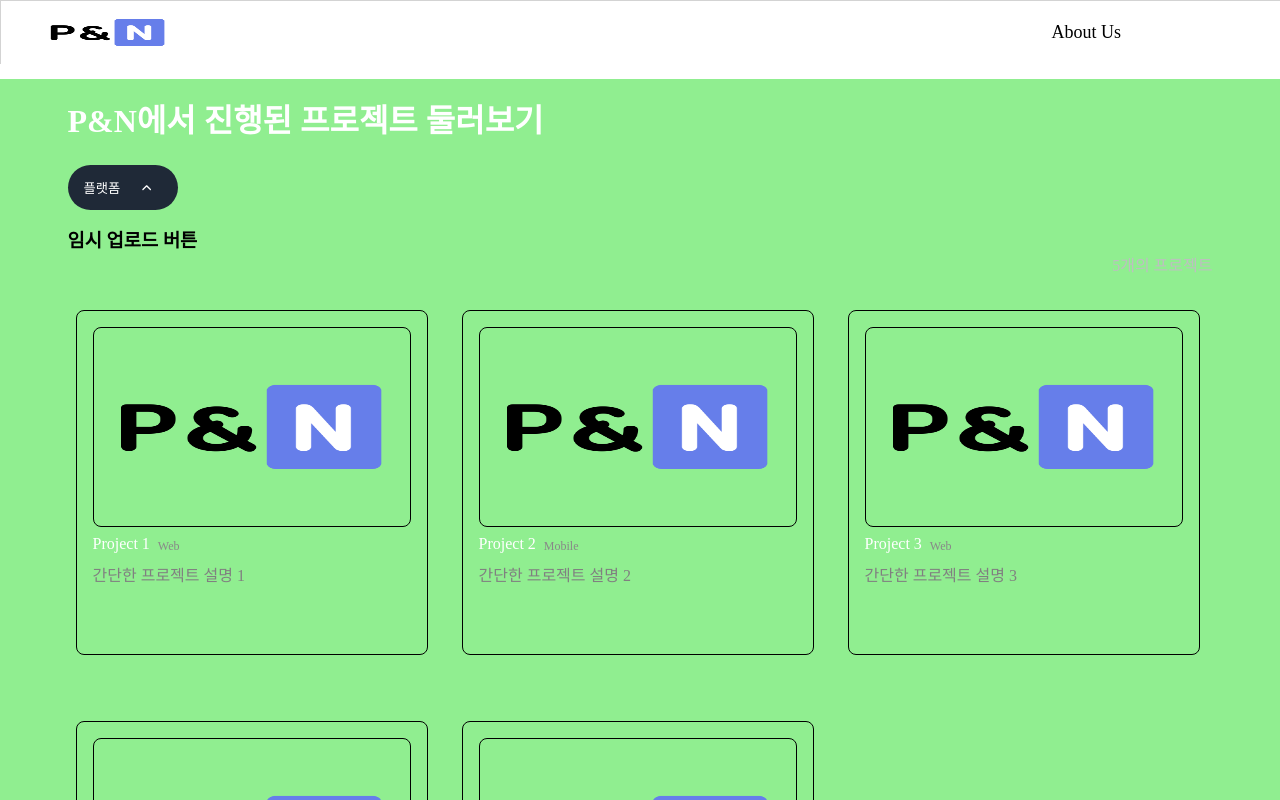
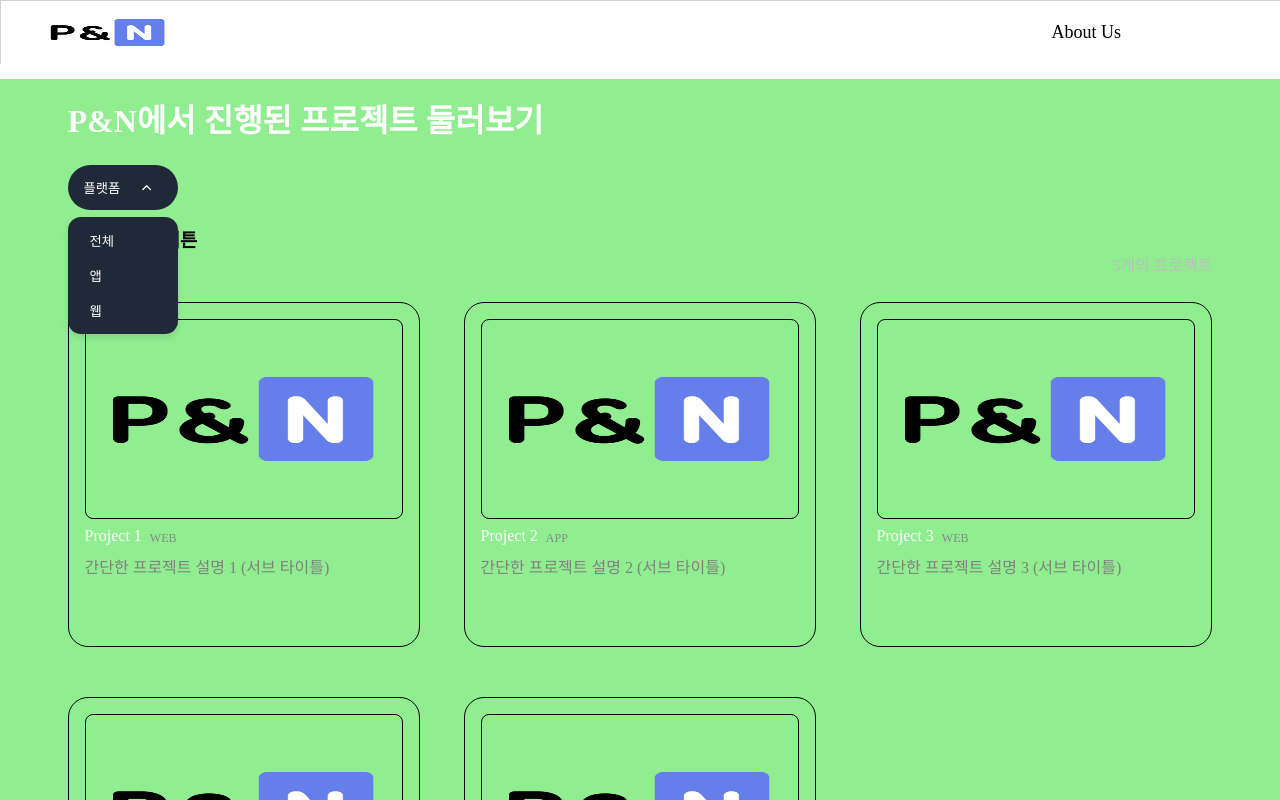
Before and after one commit to inje-pnn/pnn-web, a React (Vite) app in the folder pnn-web-front/: page /share in a window 1280 px wide. Both pictures are taken after a click on the button "플랫폼". Built offline with nearby package versions, Linux system fonts and the light colour scheme; a web font is replaced by a local one.

Commit message:
feat: 회원만 보이는 업로드 버튼 임시 추가

```diff
--- a/pnn-web-front/src/features/Card/CardFrame.jsx
+++ b/pnn-web-front/src/features/Card/CardFrame.jsx
@@ -10,9 +10,8 @@ const CardWrapper = styled.div`
   height: 345px;
   cursor: pointer;
   border: solid 1px;
-  border-radius: 8px;
+  border-radius: 20px;
   padding: 16px;
-  margin: 8px;
 `;
 
 const ImageFrame = styled.img`
--- a/pnn-web-front/src/features/filter/Filter.jsx
+++ b/pnn-web-front/src/features/filter/Filter.jsx
@@ -1,4 +1,3 @@
-// features/filter/Filter.tsx
 import styled from "styled-components";
 import { IoIosArrowUp, IoIosArrowDown } from "react-icons/io";
 import { useState } from "react";
@@ -7,9 +6,6 @@ const FilterFrame = styled.div`
   width: 100%;
   height: 60px;
   display: flex;
-`;
-
-const DropdownContainer = styled.div`
   position: relative;
 `;
 
@@ -29,7 +25,7 @@ const DropdownButton = styled.button`
 
 const MenuContainer = styled.div`
   position: absolute;
-  top: 100%;
+  top: 60px;
   margin-top: -8px;
   width: 110px;
   background-color: #1f2937;
@@ -40,8 +36,10 @@ const MenuContainer = styled.div`
   opacity: ${(props) => (props.isOpen ? 1 : 0)};
   transform: ${(props) =>
     props.isOpen ? "translateY(0)" : "translateY(-10px)"};
+  pointer-events: ${(props) => (props.isOpen ? "auto" : "none")}; /* 클릭 가능 여부 */
   transition: opacity 0.3s ease, transform 0.3s ease;
 `;
+
 
 const MenuItem = styled.button`
   width: 100%;
@@ -61,24 +59,36 @@ const MenuItem = styled.button`
 const Filter = ({ setSelectedPlatform }) => {
   const [isOpen, setIsOpen] = useState(false);
 
-  const handleMenuItemClick = (platform) => {
-    setSelectedPlatform(platform);
+  const toggleDropdown = () => {
+    setIsOpen(!isOpen);
+  };
+
+  const selectPlatformAll = () => {
+    setSelectedPlatform("전체");
+    setIsOpen(false);
+  };
+
+  const selectPlatformApp = () => {
+    setSelectedPlatform("APP");
+    setIsOpen(false);
+  };
+
+  const selectPlatformWeb = () => {
+    setSelectedPlatform("WEB");
     setIsOpen(false);
   };
 
   return (
     <FilterFrame>
+      <DropdownButton onClick={toggleDropdown}>
+        플랫폼 {isOpen ? <IoIosArrowUp /> : <IoIosArrowDown />}
+      </DropdownButton>
 
-        <DropdownButton onClick={() => setIsOpen(!isOpen)}>
-          플랫폼 {isOpen ? <IoIosArrowUp /> : <IoIosArrowDown />}
-        </DropdownButton>
-
-        <MenuContainer isOpen={isOpen}>
-          <MenuItem onClick={() => handleMenuItemClick("전체")}>전체</MenuItem>
-          <MenuItem onClick={() => handleMenuItemClick("Mobile")}>앱</MenuItem>
-          <MenuItem onClick={() => handleMenuItemClick("Web")}>웹</MenuItem>
-        </MenuContainer>
-
+      <MenuContainer isOpen={isOpen}>
+        <MenuItem onClick={selectPlatformAll}>전체</MenuItem>
+        <MenuItem onClick={selectPlatformApp}>앱</MenuItem>
+        <MenuItem onClick={selectPlatformWeb}>웹</MenuItem>
+      </MenuContainer>
     </FilterFrame>
   );
 };
--- a/pnn-web-front/src/pages/project/SharePage.jsx
+++ b/pnn-web-front/src/pages/project/SharePage.jsx
@@ -1,6 +1,5 @@
-// app/pages/SharePage/SharePage.tsx
 import styled from "styled-components";
-import { useState } from "react";
+import { useState, useEffect } from "react";
 import { useNavigate } from "react-router-dom";
 import CardFrame from "../../features/Card/CardFrame";
 import Filter from "../../features/filter/Filter";
@@ -36,34 +35,69 @@ const ProjectNumber = styled.div`
 `;
 
 const CardContainer = styled.div`
-  display: flex;
-  flex-direction: row;
+  display: grid;
+  grid-template-columns: 1fr 1fr 1fr;
   width: 100%;
-  gap: 50px 18px;
-  flex-wrap: wrap;
+  gap: 50px 43px;
 `;
 
 export const SharePage = () => {
   const [selectedPlatform, setSelectedPlatform] = useState("전체");
+  const [isLogin, setIsLogin] = useState(false);
 
   const navigate = useNavigate();
 
+  useEffect(() => {
+    const token = localStorage.getItem("token");
+    if (token) {
+      setIsLogin(true);
+    } else {
+      setIsLogin(false);
+    }
+  }, []);
+
   const handleUploadClick = () => {
     navigate("/share/upload");
-  }
+  };
 
+  // 임시 더미 데이터
   const projects = [
-    { id: 1, title: "Project 1", platform: "Web", description: "간단한 프로젝트 설명 1" },
-    { id: 2, title: "Project 2", platform: "Mobile", description: "간단한 프로젝트 설명 2" },
-    { id: 3, title: "Project 3", platform: "Web", description: "간단한 프로젝트 설명 3" },
-    { id: 4, title: "Project 4", platform: "Web", description: "간단한 프로젝트 설명 4" },
-    { id: 5, title: "Project 5", platform: "Mobile", description: "간단한 프로젝트 설명 5" },
+    {
+      id: 1,
+      title: "Project 1",
+      platform: "WEB",
+      description: "간단한 프로젝트 설명 1 (서브 타이틀)",
+    },
+    {
+      id: 2,
+      title: "Project 2",
+      platform: "APP",
+      description: "간단한 프로젝트 설명 2 (서브 타이틀)",
+    },
+    {
+      id: 3,
+      title: "Project 3",
+      platform: "WEB",
+      description: "간단한 프로젝트 설명 3 (서브 타이틀)",
+    },
+    {
+      id: 4,
+      title: "Project 4",
+      platform: "WEB",
+      description: "간단한 프로젝트 설명 4 (서브 타이틀)",
+    },
+    {
+      id: 5,
+      title: "Project 5",
+      platform: "APP",
+      description: "간단한 프로젝트 설명 5 (서브 타이틀)",
+    },
   ];
 
-  // 플랫폼에 맞게 프로젝트 필터링
-  const filteredProjects = selectedPlatform === "전체"
-    ? projects
-    : projects.filter(project => project.platform === selectedPlatform);
+  const filteredProjects =
+    selectedPlatform === "전체"
+      ? projects
+      : projects.filter((project) => project.platform === selectedPlatform);
 
   return (
     <Container>
@@ -72,9 +106,22 @@ export const SharePage = () => {
           <h1>P&N에서 진행된 프로젝트 둘러보기</h1>
         </HeaderFrame>
 
-        <Filter selectedPlatform={selectedPlatform} setSelectedPlatform={setSelectedPlatform} />
-        <h3 style={{cursor:"pointer"}} onClick={handleUploadClick}>임시 업로드 버튼</h3>
+        <Filter
+          selectedPlatform={selectedPlatform}
+          setSelectedPlatform={setSelectedPlatform}
+        />
+
+        {/*{isLogin && (
+          <h3 onClick={handleUploadClick}>
+            임시 업로드 버튼
+          </h3>
+        )}
+        */}
+
+        <h3 onClick={handleUploadClick}>임시 업로드 버튼</h3>
+
         <ProjectNumber>{filteredProjects.length}개의 프로젝트</ProjectNumber>
+
         <CardContainer>
           {filteredProjects.map((project) => (
             <CardFrame key={project.id} project={project} />
--- a/pnn-web-front/src/pages/project/ShareUpload.jsx
+++ b/pnn-web-front/src/pages/project/ShareUpload.jsx
@@ -1,11 +1,12 @@
 import styled from "styled-components";
+import CardFrame from "../../features/Card/CardFrame";
 
 const Container = styled.div`
   display: flex;
   justify-content: center;
   height: 100dvh;
-  padding: 16px;
   background-color: lightsalmon;
+  margin-top: 50px;
 `
 
 export const ShareUpload = () => {
```
